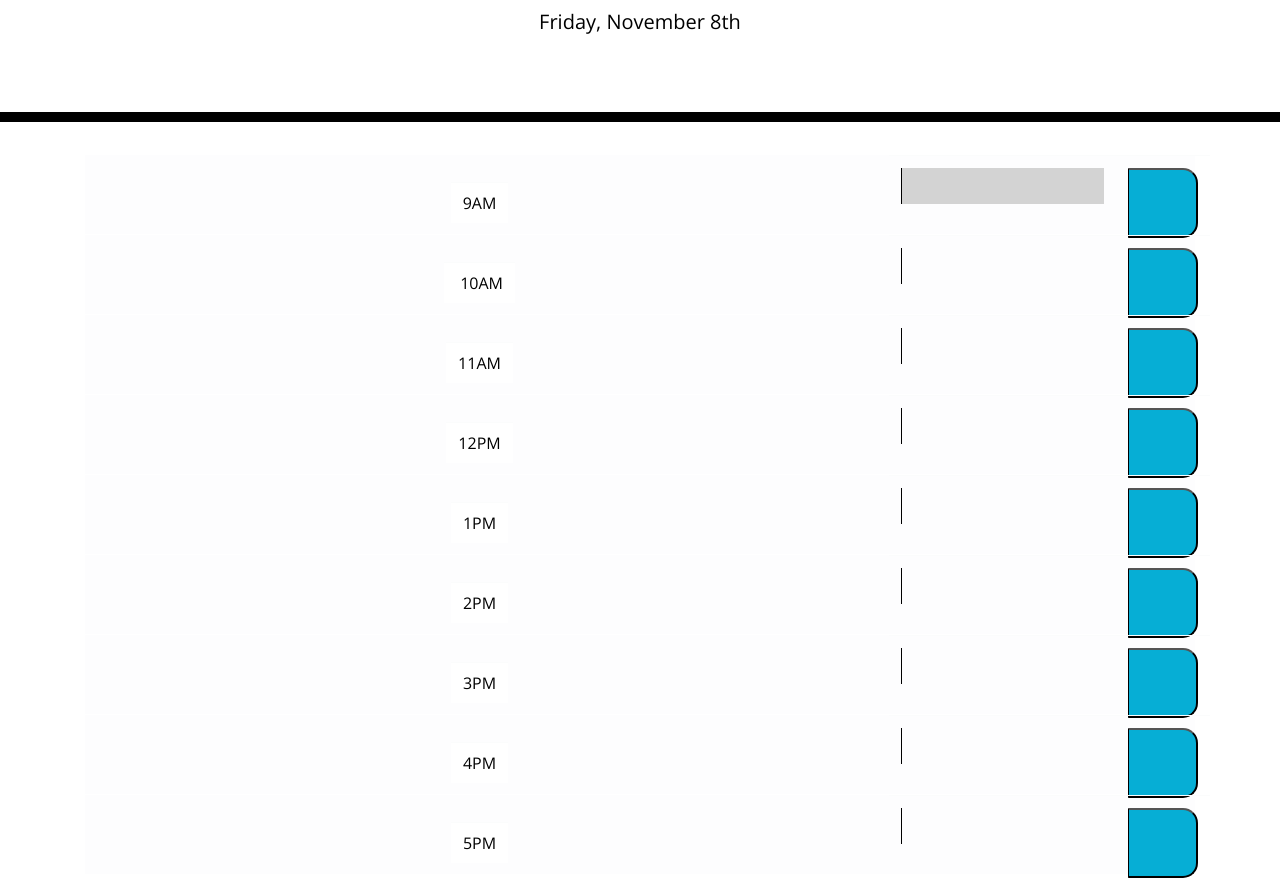
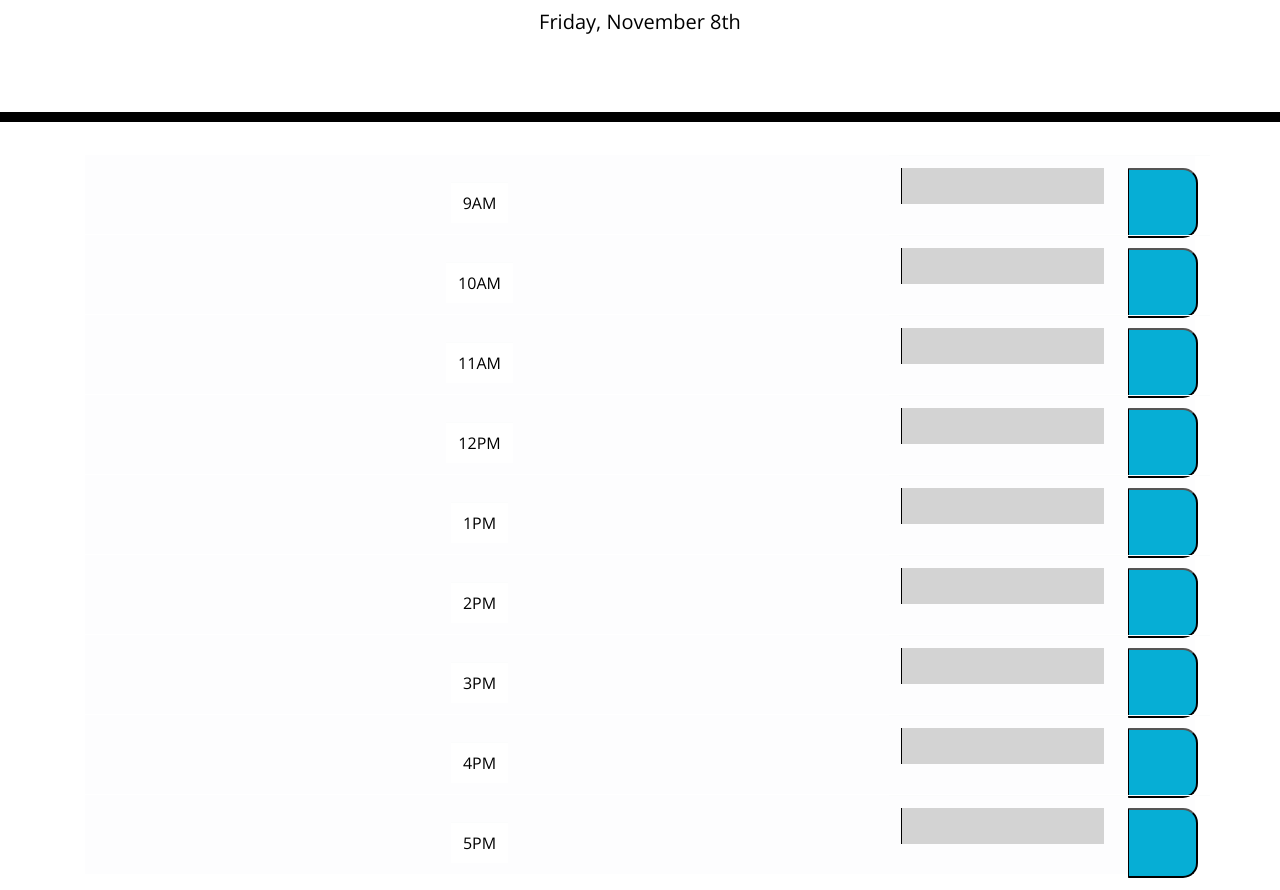
Before and after one commit to bg00/calendar, a plain HTML site: page Develop/index.html in a window 1280 px wide. Shown: the part 182-1072 px from the top of the page. Drawn offline with nearby package versions, Linux system fonts and the light colour scheme.

Commit message:
color coding by hour works, working on local storage

```diff
--- a/Develop/index.html
+++ b/Develop/index.html
@@ -33,47 +33,47 @@
         <tbody>
           <tr class="row">
             <td class="hour">9AM</td>
-            <td><textarea id="input"></textarea></td>
+            <td><textarea id="input" class="input"></textarea></td>
             <td><button class="saveBtn"></button></td>
           </tr>
           <tr class="row">
-            <td class="hour"> 10AM</td>
-            <td><textarea id="input"></textarea></td>
+            <td class="hour">10AM</td>
+            <td><textarea id="input" class="input"></textarea></td>
             <td><button class="saveBtn"></button></td>
           </tr>
           <tr class="row">
             <td class="hour">11AM</td>
-            <td><textarea id="input"></textarea></td>
+            <td><textarea id="input" class="input"></textarea></td>
             <td><button class="saveBtn"></button></td>
           </tr>
           <tr class="row">
             <td class="hour">12PM</td>
-            <td><textarea id="input"></textarea></td>
+            <td><textarea id="input" class="input"></textarea></td>
             <td><button class="saveBtn"></button></td>
           </tr>
           <tr class="row">
             <td class="hour">1PM</td>
-            <td><textarea id="input"></textarea></td>
+            <td><textarea id="input" class="input"></textarea></td>
             <td><button class="saveBtn"></button></td>
           </tr>
           <tr class="row">
             <td class="hour">2PM</td>
-            <td><textarea id="input"></textarea></td>
+            <td><textarea id="input" class="input"></textarea></td>
             <td><button class="saveBtn"></button></td>
           </tr>
           <tr class="row">
             <td class="hour">3PM</td>
-            <td><textarea id="input"></textarea></td>
+            <td><textarea id="input" class="input"></textarea></td>
             <td><button class="saveBtn"></button></td>
           </tr>
           <tr class="row">
             <td class="hour">4PM</td>
-            <td><textarea id="input"></textarea></td>
+            <td><textarea id="input" class="input"></textarea></td>
             <td><button class="saveBtn"></button></td>
           </tr>
           <tr class="row">
             <td class="hour">5PM</td>
-            <td><textarea id="input"></textarea></td>
+            <td><textarea id="input" class="input"></textarea></td>
             <td><button class="saveBtn"></button></td>
           </tr>
         </tbody>
--- a/Develop/script.js
+++ b/Develop/script.js
@@ -1,3 +1,5 @@
+
+
 document.addEventListener("DOMContentLoaded", function(event) {
   var currentTime = moment().format("dddd, MMMM Do", true);
   var currentDay = document.getElementById("currentDay");
@@ -6,13 +8,16 @@ document.addEventListener("DOMContentLoaded", function(event) {
 });
 
 document.addEventListener("DOMContentLoaded", function(event) {
-
-$(function() {
+  $(function changeColor() {
     var today = new Date(),
       thisTime =
-      today.getHours() + "-" + (today.getMinutes() + 1) + "-" + today.getSeconds();
-  $("#input").each(function() {
-    var specifiedDate = $(this).data("row");
+        today.getHours() +
+        "-" +
+        (today.getMinutes() + 1) +
+        "-" +
+        today.getSeconds();
+    $(".input").each(function() {
+      var specifiedDate = $(this).data(".input");
       if (specifiedDate === thisTime) {
         $(this).addClass("current");
       } else if (_thisTime => specifiedDate) {
@@ -20,6 +25,50 @@ $(function() {
       } else if (_thisTime => specifiedDate) {
         $(this).addClass("future");
       }
+      console.log(thisTime);
+      console.log(today);
+      console.log(specifiedDate);
     });
   });
+
+
+  var signUpButton = document.querySelector(".saveBtn");
+  var msgDiv = document.querySelector(".row");
+  var userEmailSpan = document.querySelector(".input");
+
+
+  renderLastRegistered();
+
+  function displayMessage(type, message) {
+    msgDiv.textContent = message;
+    msgDiv.setAttribute("class", type);
+  }
+
+  function renderLastRegistered() {
+    event.preventDefault();
+    var email = localStorage.getItem(".input");
+
+
+    if (email === null) {
+      return;
+    }
+
+    userEmailSpan.textContent = email;
+  }
+
+  signUpButton.addEventListener("click", function(event) {
+    event.preventDefault();
+
+    var email = document.querySelector(".input").value;
+
+    if (email === " ") {
+      alert("Email cannot be blank");
+    } else {
+      alert("Registered successfully");
+
+      localStorage.setItem("email", email);
+      renderLastRegistered();
+    }
   });
+
+});
```
Also changed, not shown: package-lock.json. Lines whose indentation alone changed are shown as unchanged.
